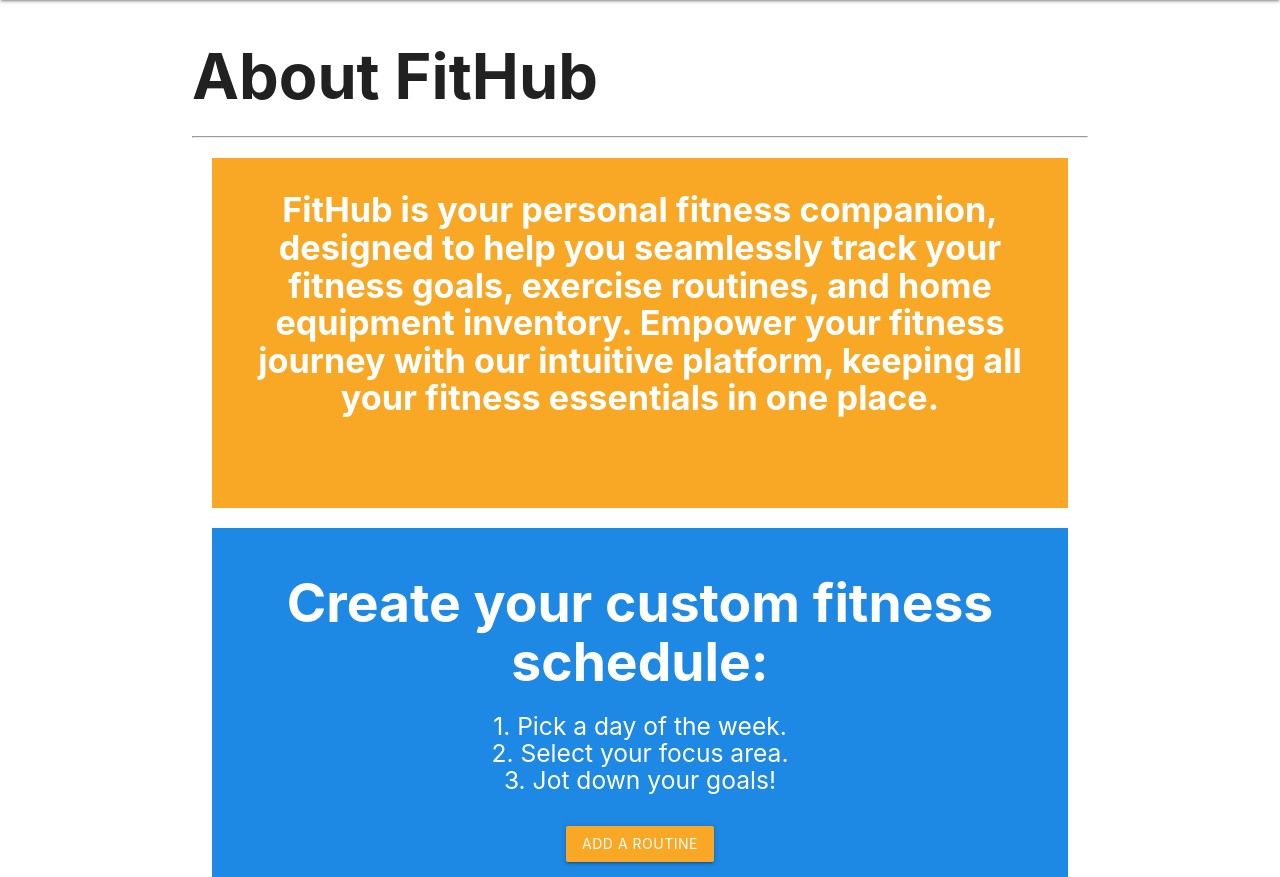
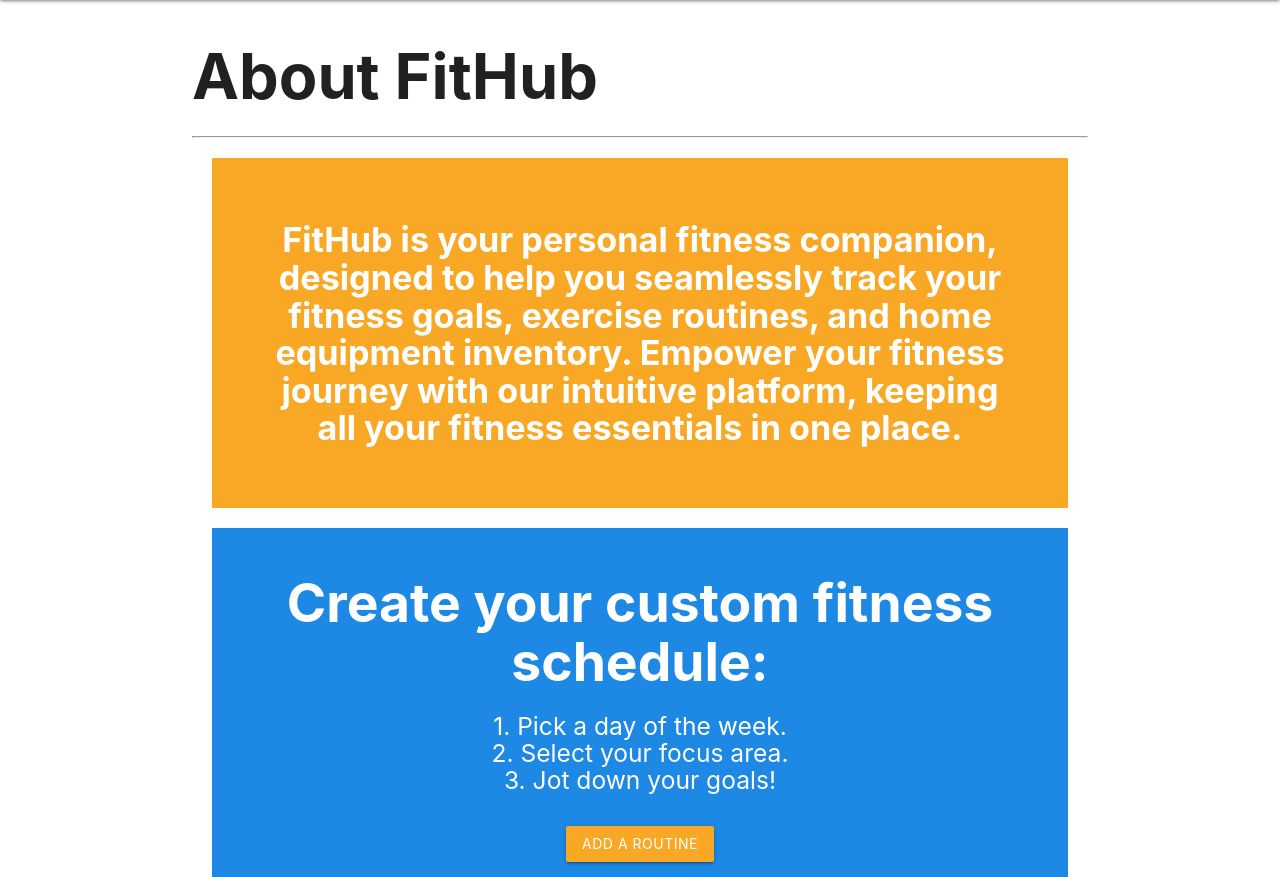
Before and after one commit to odalysruano/fithub-app, a Django app: page /about/ in a window 1280 px wide. Shown: the part 64-941 px from the top of the page. Run offline with Django 4.2, Linux system fonts and the light colour scheme.

Commit message:
fix styling on about page

```diff
--- a/main_app/templates/about.html
+++ b/main_app/templates/about.html
@@ -5,7 +5,7 @@
 <h1 style="font-weight:bold">About FitHub</h1>
 <hr>
 
-<div class="row yellow darken-3 white-text center-align" style="height:350px; padding:10px; margin:20px;">
+<div class="row yellow darken-3 white-text center-align" style="height:350px; padding:40px; margin:20px;">
     <div class="col s12">
         <h4 style="font-weight:bold">
             FitHub is your personal fitness companion, designed to help you seamlessly track your fitness goals, exercise routines, and home equipment inventory. Empower your fitness journey with our intuitive platform, keeping all your fitness essentials in one place.
```
